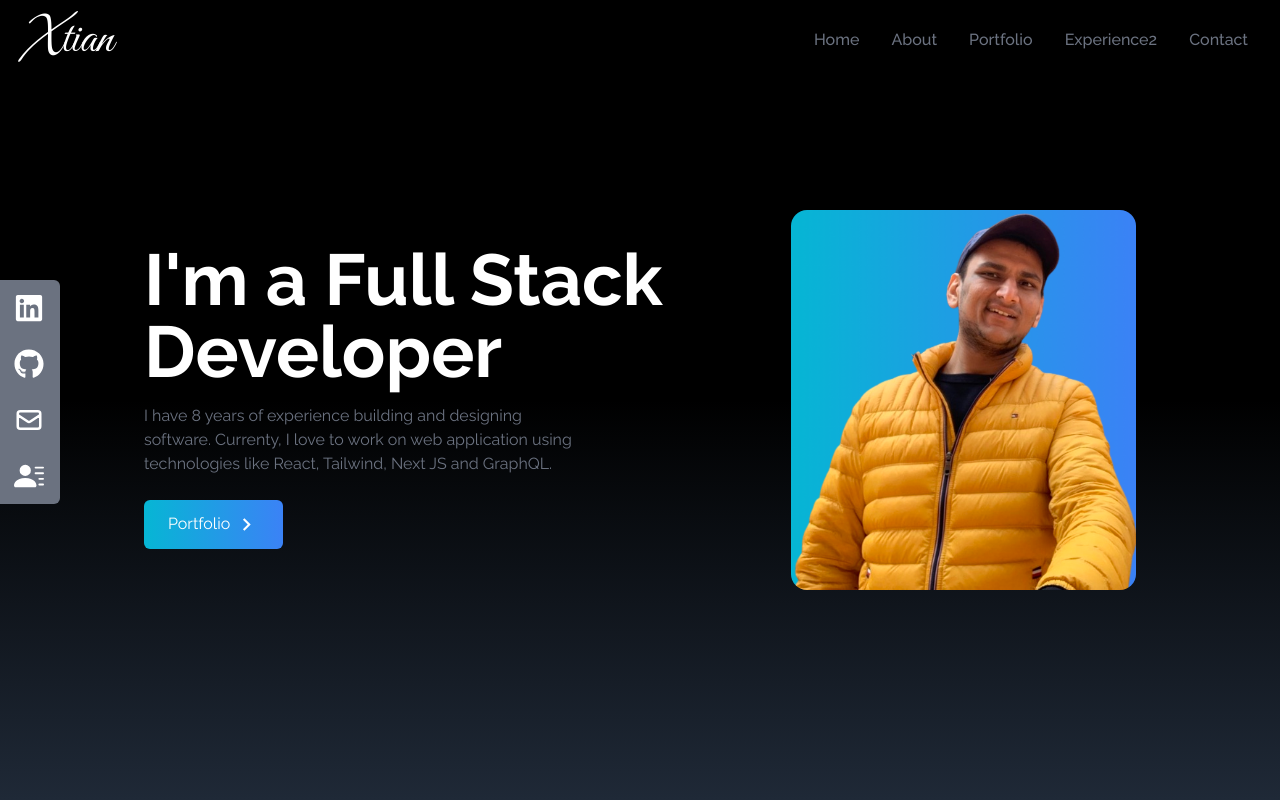
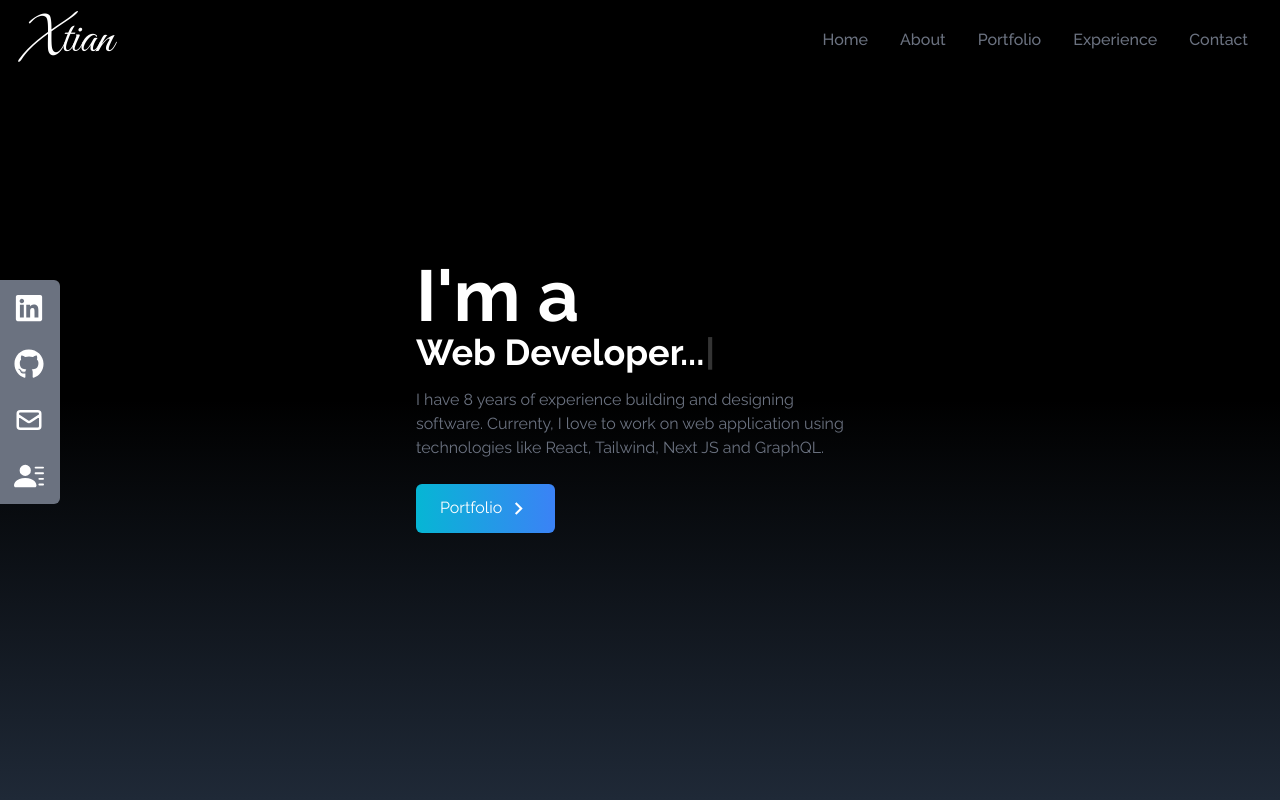
Before and after one commit to creesler/creestianportfolio, a React (Create React App) app: page / in a window 1280 px wide. Shown: the top 800 px of the page. Built offline with nearby package versions, Linux system fonts and the light colour scheme; the HTML template or start-up script is replaced by a standard one.

Commit message:
added more

```diff
--- a/package.json
+++ b/package.json
@@ -11,7 +11,9 @@
     "react-icons": "^4.4.0",
     "react-scripts": "5.0.1",
     "react-scroll": "^1.8.7",
+    "react-typical": "^0.1.3",
     "scroll": "^3.0.1",
+    "typewriter-effect": "^2.19.0",
     "web-vitals": "^2.1.4"
   },
   "scripts": {
--- a/src/App.js
+++ b/src/App.js
@@ -3,19 +3,22 @@ import Home from "./components/Home";
 import NavBar from "./components/NavBar";
 import Portfolio from "./components/Portfolio";
 import SocialLinks from "./components/SocialLinks";
-import Experience2 from "./components/Experience2";
+import Experience from "./components/Experience";
 import Contact from "./components/Contact";
+import Footer from "./components/Footer";
 
 function App() {
   return (
     <div>
       <NavBar />
       <Home />
-      <SocialLinks />
+
       <About />
       <Portfolio />
-      <Experience2 />
+      <Experience />
       <Contact />
+      <SocialLinks />
+      {/* <Footer /> */}
     </div>
   );
 }
--- a/src/components/About.jsx
+++ b/src/components/About.jsx
@@ -2,10 +2,14 @@ import React from 'react'
 
 const About = () => {
     return (
-        <div name='about' className='w-full h-screen bg-gradient-to-b from-gray-800 to-black text-white'>
+
+        <div name='about' className='pt-100 w-full h-full bg-gradient-to-b from-gray-800 to-black text-white'>
             <div className='max-w-screen-lg p-4 mx-auto flex flex-col justify-center w-full h-full'>
                 <div className='pb-8'>
+
                     <p className='text-4xl font-bold inline border-b-4 border-gray-500'>About</p>
+                    <br />
+                    <br />
                     <p className='py-1'>These are the technologies I know...</p>
                 </div>
 
@@ -18,7 +22,10 @@ const About = () => {
                 <p className='text-xl'>
                     Lorem ipsum dolor sit amet, consectetur adipisicing elit. Vel fuga voluptate explicabo voluptatem, facere vitae dolore sapiente ad ex quos consectetur exercitationem quis assumenda cumque dolorum sint iure ipsum beatae velit fugiat cupiditate. Similique, pariatur enim? Provident iure maiores animi voluptas, minus mollitia laboriosam! Veritatis, rerum laudantium. Quidem, quam nulla.
                 </p>
+
+
             </div>
+
         </div>
     );
 };
--- a/src/components/Contact.jsx
+++ b/src/components/Contact.jsx
@@ -2,9 +2,11 @@ import React from 'react'
 
 const Contact = () => {
   return (
-    <div name='contact' className='w-full h-screen bg-gradient-to-b from-black to-gray-800 p-4 text-white'>
+    <div name='contact' className='w-full h-full bg-gradient-to-b from-black to-gray-800 p-4 text-white'>
         <div className='flex flex-col p-4 justify-center max-w-screen-lg mx-auto h-full'>
             <div className='pb-8'>
+
+
                 <p className='text-4xl font-bold inline border-b-4 border-gray-500'>Contact</p>
                 <p className='py-6'>Fill up the form below to contact me..</p>
             </div>
--- a/src/components/Experience2.jsx
+++ b/src/components/Experience.jsx
@@ -9,7 +9,7 @@ import github from '../assets/github.png';
 import tailwind from '../assets/tailwind.png';
 
 
-const Experience2 = () => {
+const Experience = () => {
 
     const techs = [
         {
@@ -62,9 +62,10 @@ const Experience2 = () => {
         },
     ]
     return (
-        <div name='experience2' className='py-0 w-full h-screen bg-gradient-to-b from-gray-800 to-black text-white'>
+        <div name='experience' className='py-0 w-full h-full bg-gradient-to-b from-gray-800 to-black text-white'>
             <div className='max-w-screen-lg p-4 mx-auto flex flex-col justify-center w-full h-full'>
                 <div className='pb-8'>
+
                     <p className='text-4xl font-bold inline border-b-4 border-gray-500'>Experience</p>
                     <p className='py-1'>These are the technologssssies I know...</p>
                 </div>
@@ -79,9 +80,10 @@ const Experience2 = () => {
                         ))
                     }
                 </div>
+
             </div>
         </div>
     );
 };
 
-export default Experience2
+export default Experience
--- /dev/null
+++ b/src/components/Footer.jsx
@@ -0,0 +1,40 @@
+import React from 'react'
+
+const Footer = () => {
+    return (
+
+        <div name='footer' className='pb-100 w-full h-full bg-gradient-to-b from-gray-800 to-black text-white'>
+            <div className='max-w-screen-lg p-10 mx-auto flex flex-col justify-center w-full h-full'>
+                <div className='pb-1390'>
+                    <br />
+                    <br />
+                    <br />
+                    <br />
+                    <br />
+                    <br />
+                    <br />
+                    <br />
+                    <br />
+                    <br />
+                    <br />
+                    <br />
+                    <br />
+                    <br />
+                    <br />
+                    <br />
+                    <br />
+                    <br />
+                    <br />
+                    <br />
+                    <p className='text-4xl font-bold inline border-b-4 border-gray-500'>About</p>
+                    <br />
+                    <br />
+                    <p className='py-1'>These are the technologies I know...</p>
+                </div>
+
+            </div>
+        </div>
+    );
+};
+
+export default Footer
--- a/src/components/Home.jsx
+++ b/src/components/Home.jsx
@@ -1,14 +1,39 @@
 import React from 'react'
-import HeroImage from '../assets/heroImage.png';
+// import HeroImage from '../assets/heroImage.png';
 import { MdOutlineKeyboardArrowRight } from 'react-icons/md';
 import { Link } from 'react-scroll';
+import Typewriter from 'typewriter-effect';
+
 
 const Home = () => {
   return (
     <div name="home" className='h-screen w-full bg-gradient-to-b from-black via-black to-gray-800'>
         <div className='max-w-screen-lg mx-auto flex flex-col items-center justify-center h-full px-4 md:flex-row'>
             <div className='flex flex-col justify-center h-full'>
-                <h2 className='text-4xl sm:text-7xl font-bold text-white'>I'm a Full Stack Developer</h2>
+                <h2 className='flex-row text-4xl sm:text-7xl font-bold text-white'>I'm a</h2>
+                <h2 className='flex-row text-4xl sm:text-1xl font-bold text-white'>
+                    <Typewriter
+
+                        options={{
+                            autoStart: true,
+                            loop: true,
+                            delay: 40,
+                            strings: [
+                                "Wordpress Developer...",
+                                "Web Developer...",
+                                "Graphics Designer...",
+                                "Video Editor...",
+                                "Mobile Developer...",
+                                "3d Artist/Animator...",
+                                "Ebay/Amazon/Shopify Lister...",
+                                "Email/Chat Support...",
+                            ],
+                        }}
+                        />
+                </h2>
+
+
+
                 <p className='text-gray-500 py-4 max-w-md'>
                     I have 8 years of experience building and designing software.
                     Currenty, I love to work on web application using technologies
@@ -25,7 +50,8 @@ const Home = () => {
                 </div>
             </div>
             <div>
-                <img src={HeroImage} alt="my profile" className='rounded-2xl mx-auto w-2/3 md:w-full' />
+                {/* <img src={HeroImage} alt="my profile" className='rounded-2xl mx-auto w-2/3 md:w-full' /> */}
+
             </div>
         </div>
     </div>
--- a/src/components/NavBar.jsx
+++ b/src/components/NavBar.jsx
@@ -21,7 +21,7 @@ const NavBar = () => {
     },
     {
       id: 4,
-      link: 'experience2',
+      link: 'experience',
     },
     {
       id: 5,
--- a/src/components/Portfolio.jsx
+++ b/src/components/Portfolio.jsx
@@ -35,9 +35,10 @@ const Portfolio = () => {
         },
     ]
   return (
-    <div name='portfolio' className='bg-gradient-to-b from-black to-gray-800 w-full text-white md:h-screen'>
+    <div name='portfolio' className='pt-1000 mt-1000 bg-gradient-to-b from-black to-gray-800 w-full text-white md:h-full'>
         <div className='max-w-screen-lg p-4 mx-auto flex flex-col justify-center w-full h-full'>
             <div className='pb-8'>
+
                 <p className='text-4xl font-bold inline border-b-4 border-gray-500'>Portfolio</p>
                 <p className='py-6'>Checkout some of my work</p>
             </div>
@@ -58,6 +59,7 @@ const Portfolio = () => {
                 }
 
             </div>
+
         </div>
     </div>
   )
```
Also changed, not shown: 2 other files (tests, documents, lock files or other folders).
